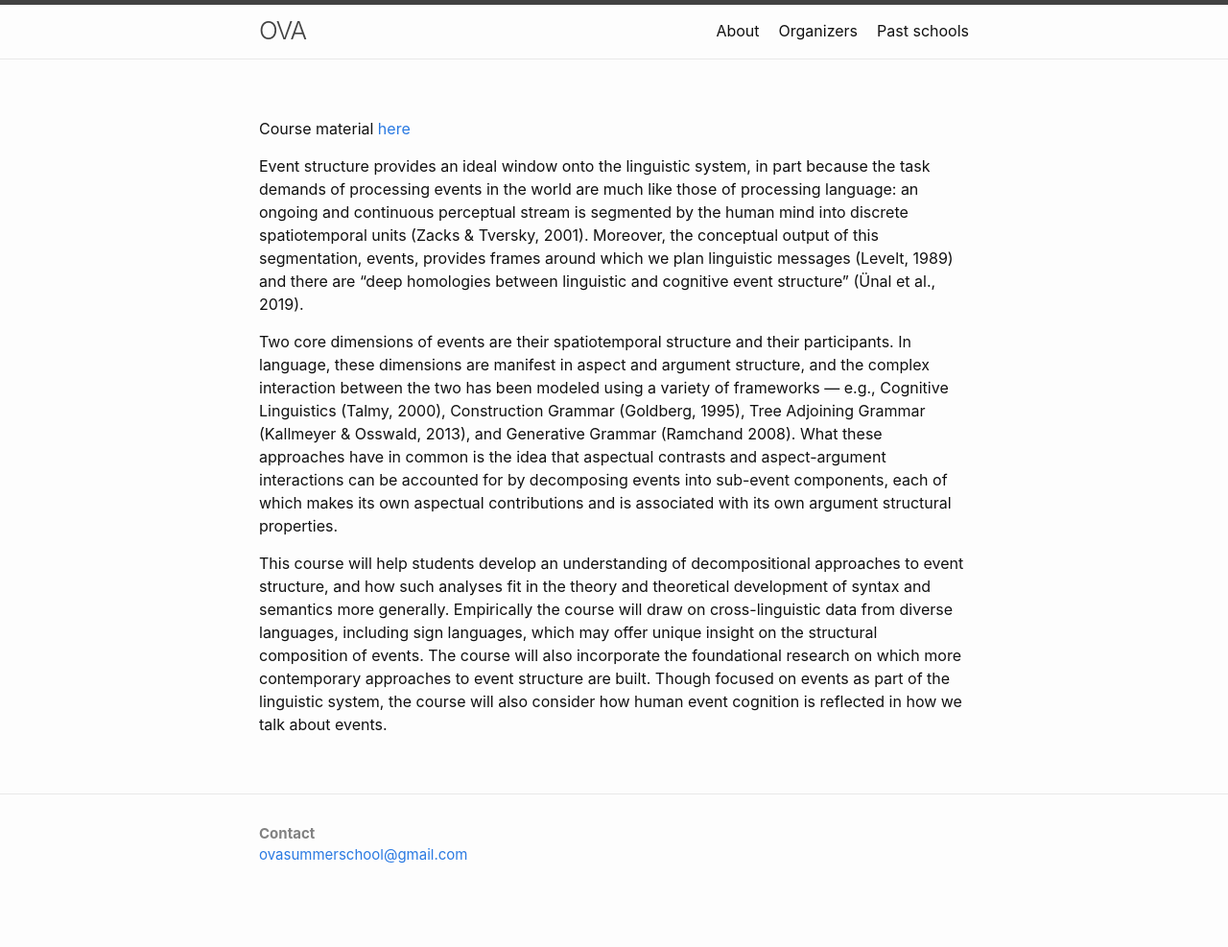
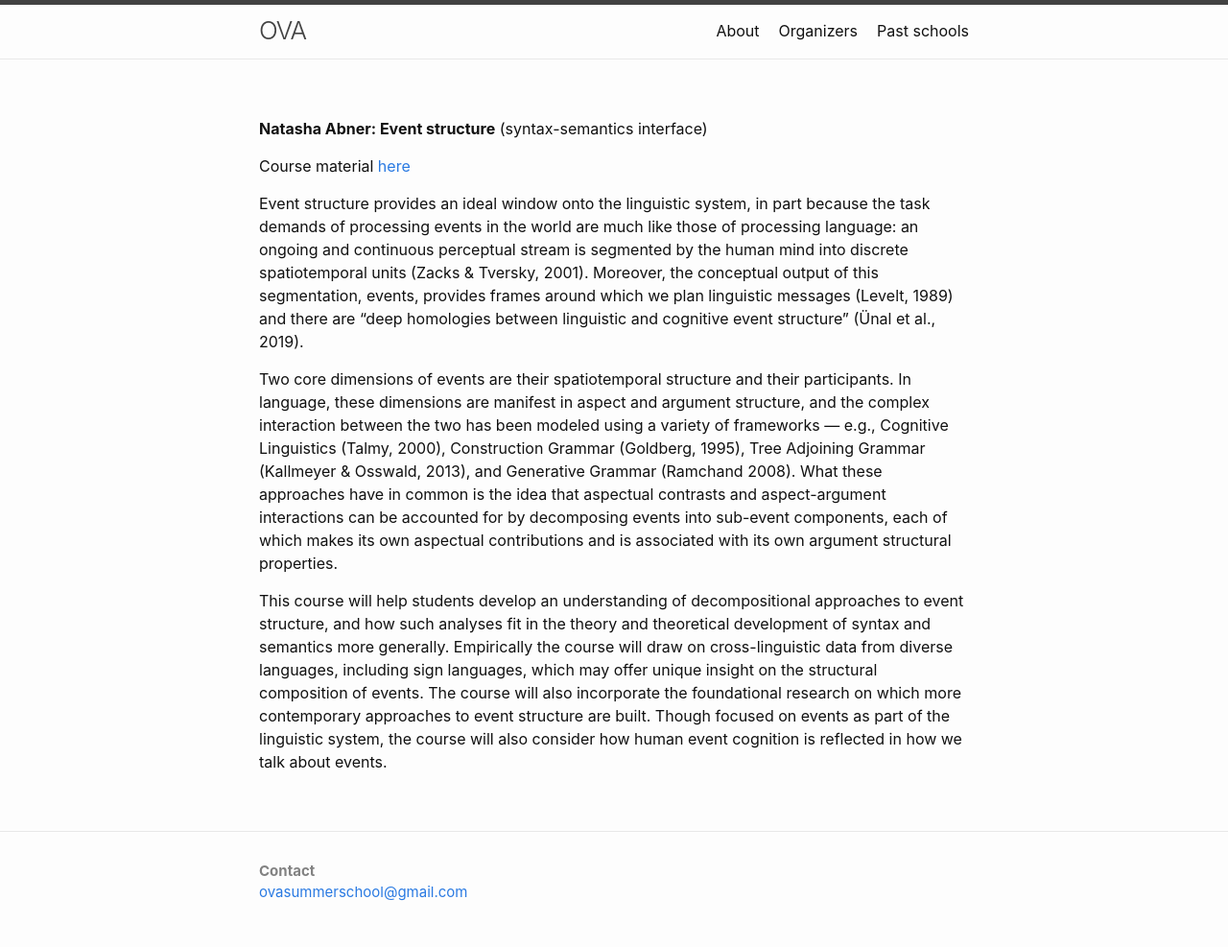
Before and after one commit to ovaschool/ovaschool.github.io, a Jekyll site: the page built from staticpages/oldprograms/zagreb2025-cs/abner-eventstructure.md, in a window 1280 px wide. Shown: the whole page at 96% size. Built offline with Jekyll 4.4.1, drawn with Linux system fonts in a browser that asks for light colours; our own code applies the rules of GitHub Pages for plain Markdown files; before the commit the page ends 948 px from its top, so only the background shows below that.

Commit message:
Update abner-eventstructure.md

```diff
--- a/staticpages/oldprograms/zagreb2025-cs/abner-eventstructure.md
+++ b/staticpages/oldprograms/zagreb2025-cs/abner-eventstructure.md
@@ -4,6 +4,8 @@ permalink: /abner/
 layout: page
 exclude: true
 ---
+**Natasha Abner: Event structure** (syntax-semantics interface)<br/>
+
 Course material [here](bit.ly/25AbnerEGG)<br/>
 
 Event structure provides an ideal window onto the linguistic system, in part because the task demands of processing events in the world are much like those of processing language: an ongoing and continuous perceptual stream is segmented by the human mind into discrete spatiotemporal units (Zacks & Tversky, 2001). Moreover, the conceptual output of this segmentation, events, provides frames around which we plan linguistic messages (Levelt, 1989) and there are “deep homologies between linguistic and cognitive event structure” (Ünal et al., 2019). <br/>
```
